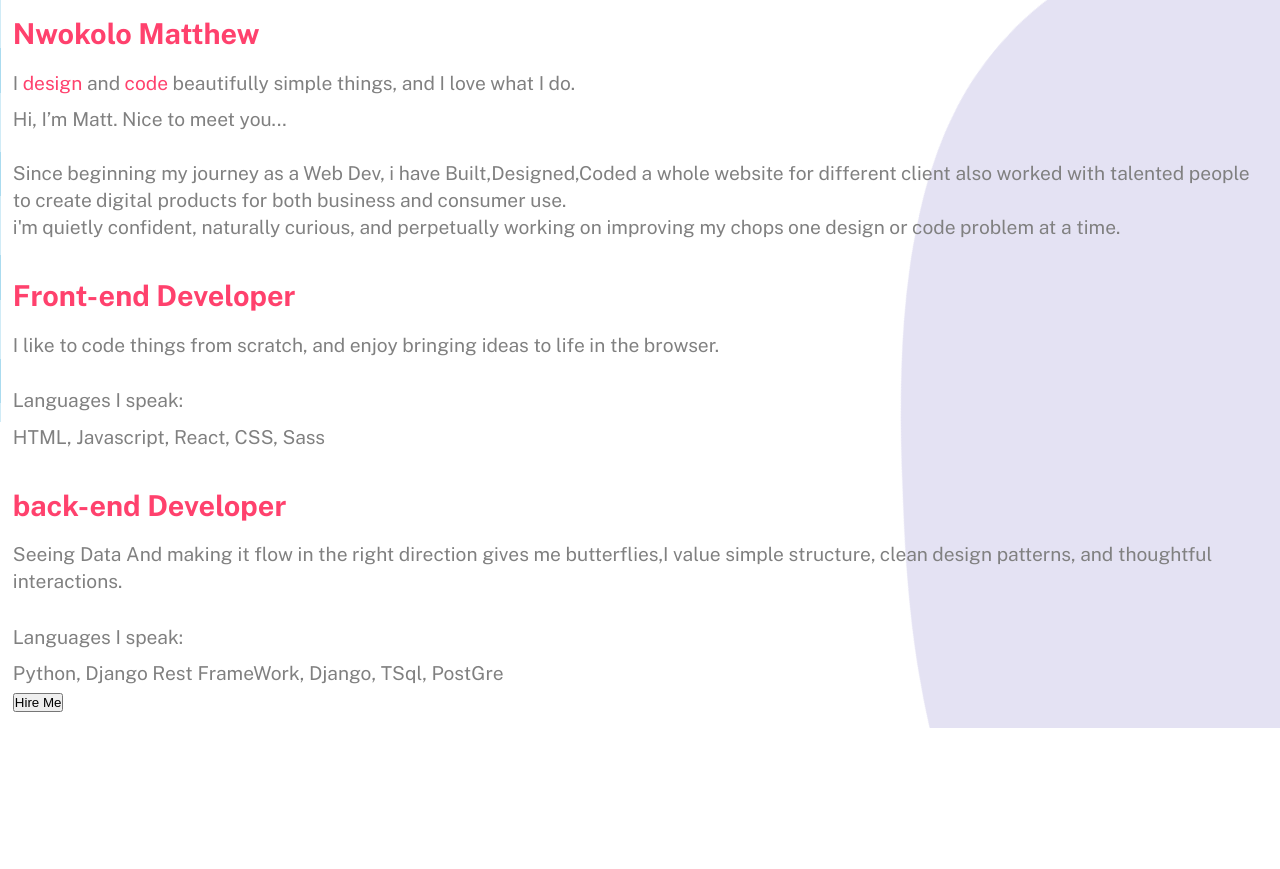
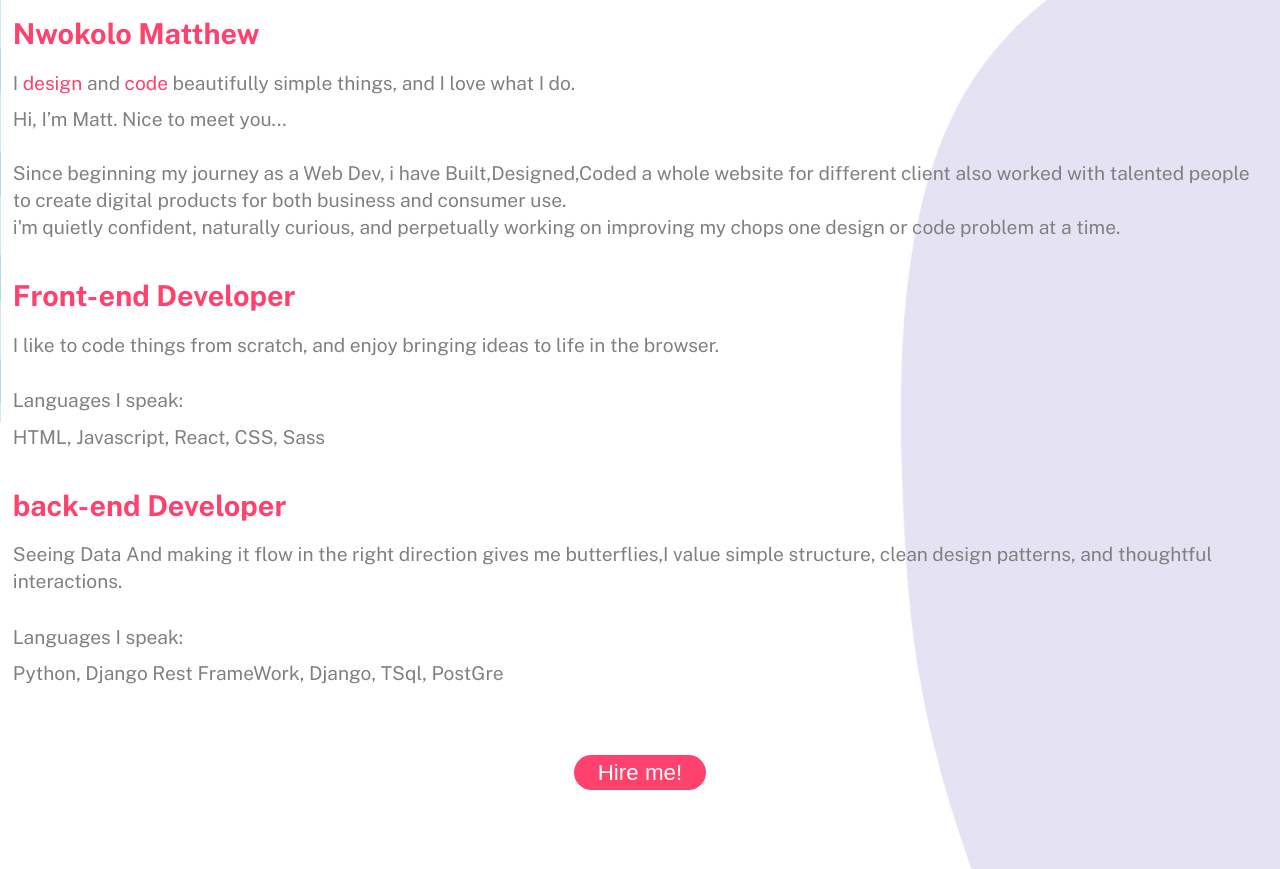
Before and after one commit to MARKOTHEDEV/mini-portfolio, a plain HTML site: page index.html in a window 1280 px wide. Shown: the part 496-1365 px from the top of the page. Before the commit the page ends 1224 px from the top, so only its background shows below. Drawn offline with nearby package versions, Linux system fonts and the light colour scheme.

Commit message:
i fixed a button on the website

```diff
--- a/css/style.css
+++ b/css/style.css
@@ -65,6 +65,37 @@ body{
 }
 .ham.close .fa-bars{
     display: none;
+}
+
+.btn{
+    /* this class structure all m buttons so i can add more style by adding more classes */
+
+    border: transparent;
+    background-color: var(--pin-color);
+    color: #ffff;
+    padding: .3rem 1.5rem;
+    font-size: 1.4rem;
+    border-radius: 30px;
+    display: block;
+    cursor: pointer;
+    transform: translateY(0);
+    transition: all .5s ease-in-out;
+}
+
+/* .btn:focus{
+    background-color:#d4214b;
+    transform: translateY(10px);
+} */
+.btn:hover{
+    background-color:#d4214b;
+    transform: translateY(10px);
+    box-shadow:         0px 5px 8px 0px rgba(50, 50, 50, 0.32);
+}
+.btn:focus{
+    background-color:#d4214b;
+    transform: translateY(10px);
+    box-shadow:         0px 5px 8px 0px rgba(50, 50, 50, 0.32);
+
 }
 /* end of classes that handles the close and open hambugersvg */
 
@@ -187,7 +218,10 @@ main{
     display: inline-block;
 
 }
-
+.hire_me_btn{
+    text-align: center;
+    margin: 5% auto;
+}
 .blob{
     position: absolute;
       top: 0;
--- a/index.html
+++ b/index.html
@@ -45,6 +45,14 @@
                 <i class="fas fa-times"></i>
             </div>
         </div>
+
+
+        <!-- start of all kind of floating forms -->
+        <!-- what i meanm by floating is stuff that hangs on it own lol -->
+
+
+        <!-- start of all kind of floating forms -->
+
 
 
         <main>
@@ -102,7 +110,7 @@
                 </div>
                 <!-- end of about_user_container -->
 
-                <button class="btn btn_pink_color">Hire Me</button>
+                <button class="btn btn_pink_color hire_me_btn">Hire me!</button>
             </div>
 
         </main>
```
